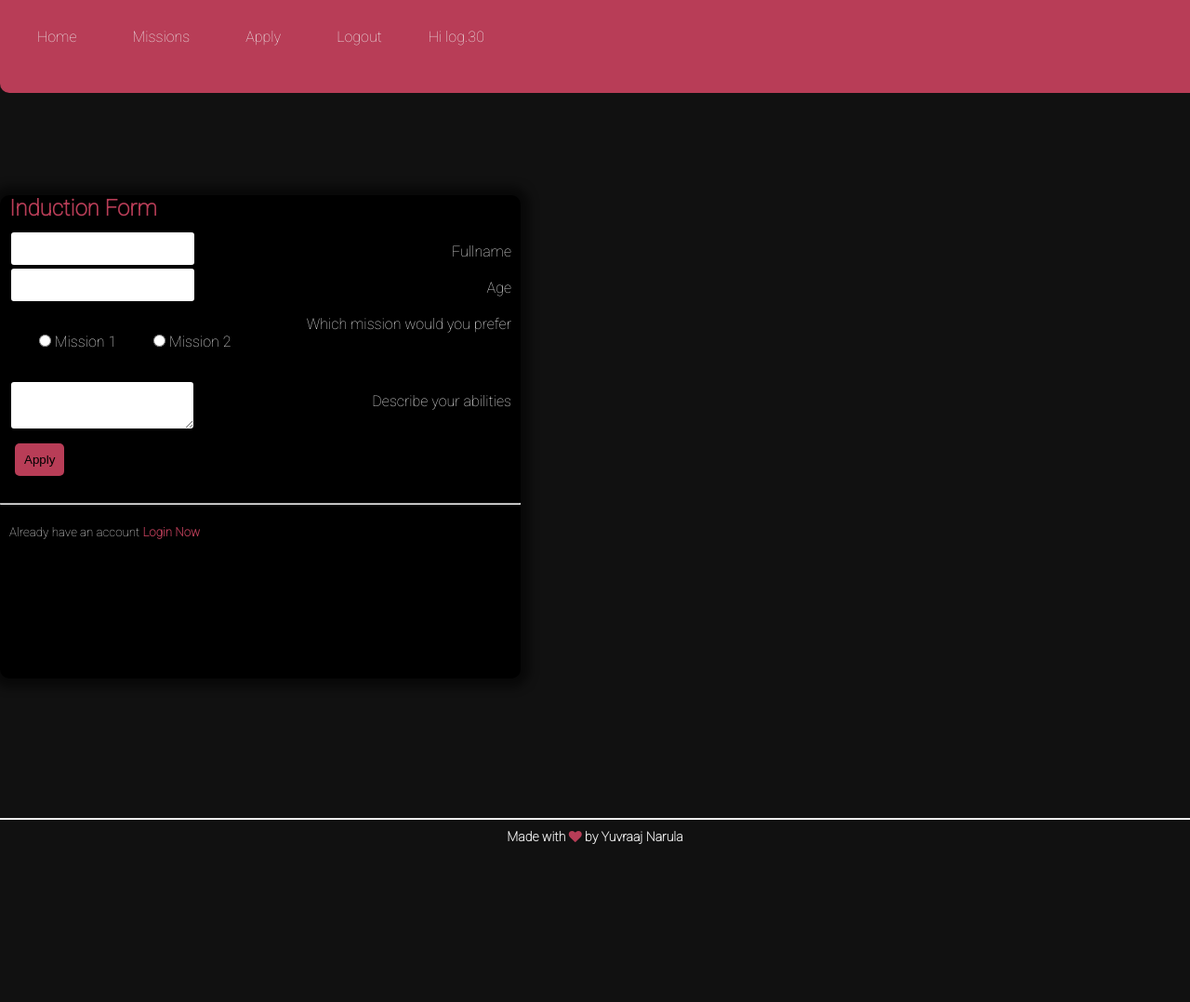
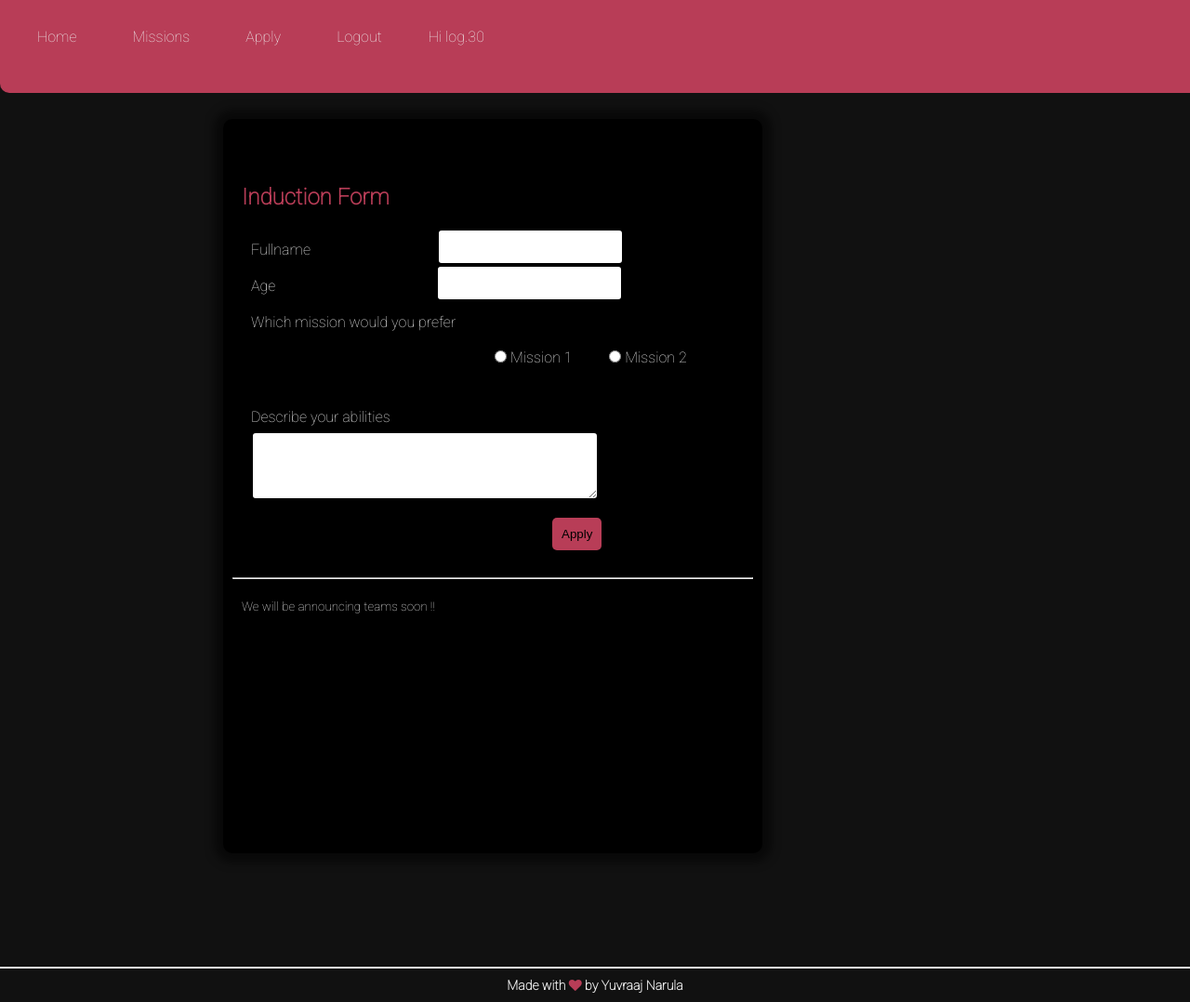
Before and after one commit to yuvraajnarula/spaceconnect, a Flask app: page /apply in a window 1280 px wide. Shown: the whole page at 93% size. Before the commit the page ends 908 px from the top, so only its background shows below. Run offline with Flask 2, Linux system fonts and the light colour scheme; a user stored in the database is signed in.

Commit message:
apply fix

```diff
--- a/spaceconnect/routes.py
+++ b/spaceconnect/routes.py
@@ -56,6 +56,7 @@ def logout():
 def apply():
     form = ApplyForm()
     if form.validate_on_submit():
+
         flash('Your application submitted successfully!')
         return redirect(url_for('home'))
     return render_template('apply.html', title='Apply',form=form)
--- a/spaceconnect/static/main.css
+++ b/spaceconnect/static/main.css
@@ -1,7 +1,7 @@
 *{
     margin: 0;
     padding:0;
-    transition: all 0.5s;
+    transition: all 0.2s;
 }
 body{
     font-family: 'Roboto', sans-serif;
@@ -91,7 +91,7 @@ li a:hover:not(.active) {
     border-radius: 100%;
 }
 .content-section{
-    height: 90vh;
+    height:90vh;
     padding-top: 10em;
 }
 .form-1{
@@ -298,10 +298,56 @@ footer i {
       font-size: 12px;
       font-weight: 800;
   }
-  .form-3{
-      height: 65vh;
+.form-3{
+      height: 95vh;
       width: 70vh;
       background: #000;
       border-radius: 10px;
       box-shadow: 0 0 10px 10px  rgba(0,0,0,0.5);
-  }
+      padding: 10px;
+      margin-top: -2rem;
+      margin-left: 15em;
+      padding-bottom: 20px;
+}
+.form-3 legend{
+    padding-top: 10px;
+    padding-bottom: 10px;
+    font-weight: 600;
+}
+.form-3 .form-control-label{
+    float: left;
+}
+.form-3 .fullname .form-control-label{
+    padding-right: 8.5rem;
+    padding-left: 10px;
+    padding-bottom: 5px;
+}
+.form-3 .age .form-control-label{
+    padding-left: 10px;
+    padding-bottom: 5px;
+    padding-right: 10.77rem;
+}
+.form-3 .btn{
+    margin-left: 21.5rem;
+}
+.form-3 .mission-option .form-control-label{
+    padding-left: 10px;
+    padding-bottom: 5px;
+    padding-right: 10px;
+}
+.form-3 .description{
+    padding-left: 10px;
+    padding-bottom: 5px;
+}
+.form-3 .description .form-control{
+    width: 350px;
+    height: 50px;
+}
+.form-3 textarea{
+    font-family: 'Roboto', sans-serif;
+    font-weight:900;
+}
+.apply-form{
+    height: 110vh;
+    padding-top: 10em;
+}
--- a/spaceconnect/templates/apply.html
+++ b/spaceconnect/templates/apply.html
@@ -1,11 +1,11 @@
 {% extends "layout.html" %}
 {% block content %}
-<div class="content-section">
+<div class="apply-form">
     <form class="form-3" method="POST" action="">
         {{ form.hidden_tag() }}
         <fieldset class="form-group" >
             <legend >Induction Form</legend>
-            <div class="form-group">
+            <div class="form-group fullname">
                 {{ form.fullname.label(class="form-control-label") }}
 
                 {% if form.fullname.errors %}
@@ -19,7 +19,7 @@
                     {{ form.fullname(class="form-control") }}
                 {% endif %}
             </div>
-            <div class="form-group">
+            <div class="form-group age">
                 {{ form.age.label(class="form-control-label") }}
 
                 {% if form.age.errors %}
@@ -33,7 +33,7 @@
                     {{ form.age(class="form-control") }}
                 {% endif %}
             </div>
-            <div class="form-group" >
+            <div class="form-group mission-option" >
                 {{ form.mission.label(class="form-control-label") }}
 
                 {% if form.fullname.errors %}
@@ -44,10 +44,11 @@
                         {% endfor %}
                     </div>
                 {% else %}
+                    <br>
                     {{ form.mission(class="form-control") }}
                 {% endif %}
             </div>
-            <div class="form-group">
+            <div class="form-group description">
                 {{ form.content.label(class="form-control-label") }}
 
                 {% if form.content.errors %}
@@ -58,6 +59,7 @@
                         {% endfor %}
                     </div>
                 {% else %}
+                <br><br>
                     {{ form.content(class="form-control") }}
                 {% endif %}
             </div>
@@ -70,7 +72,7 @@
         <br>
         <div>
             <small class="text">
-                Already have an account <a  href="{{ url_for('login') }}">Login Now</a>              </small
+                We will be announcing teams soon !!
             </small>
         </div>
     </form>
```
Also changed, not shown: spaceconnect/models.py (line endings or trailing spaces).
